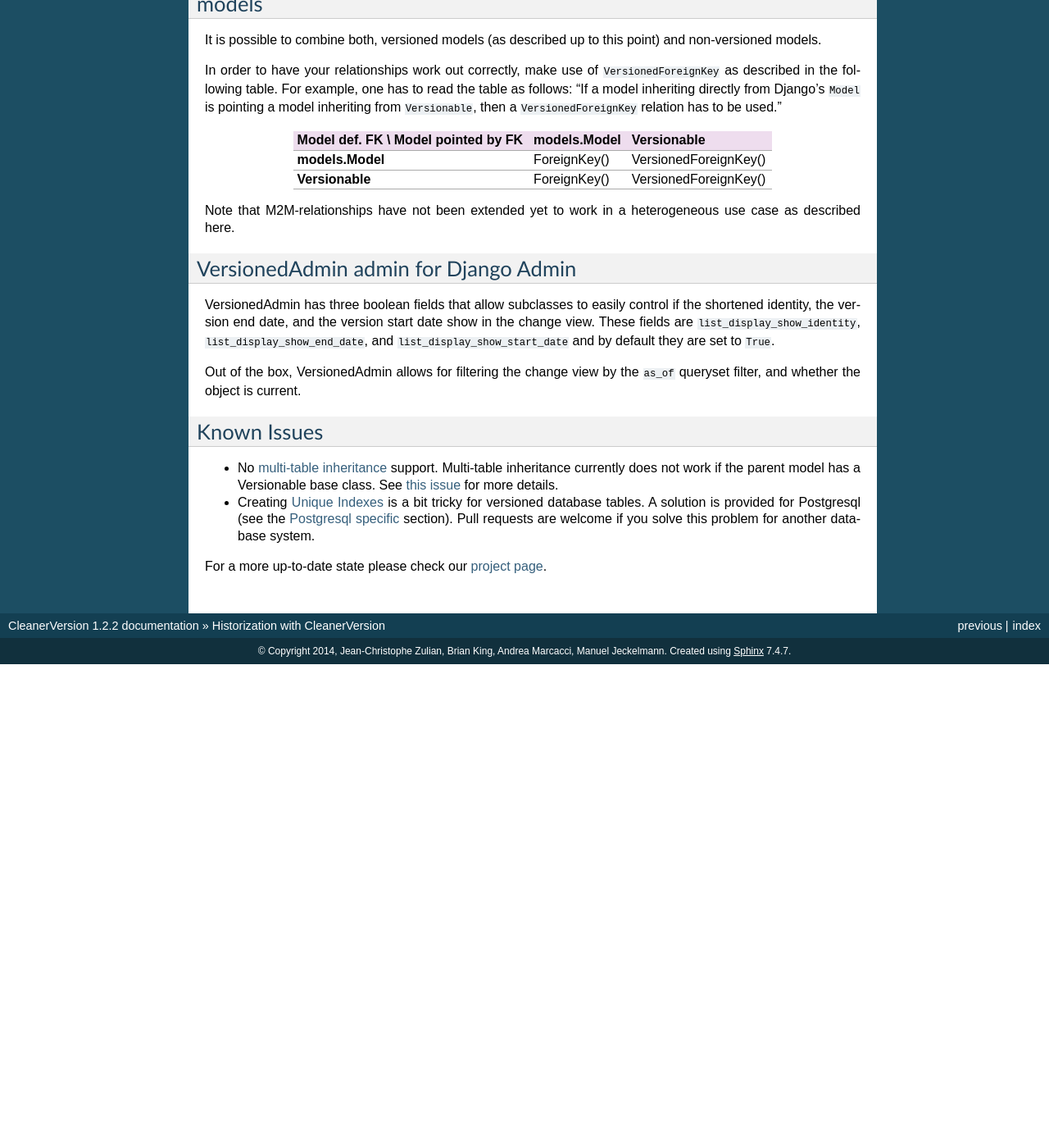
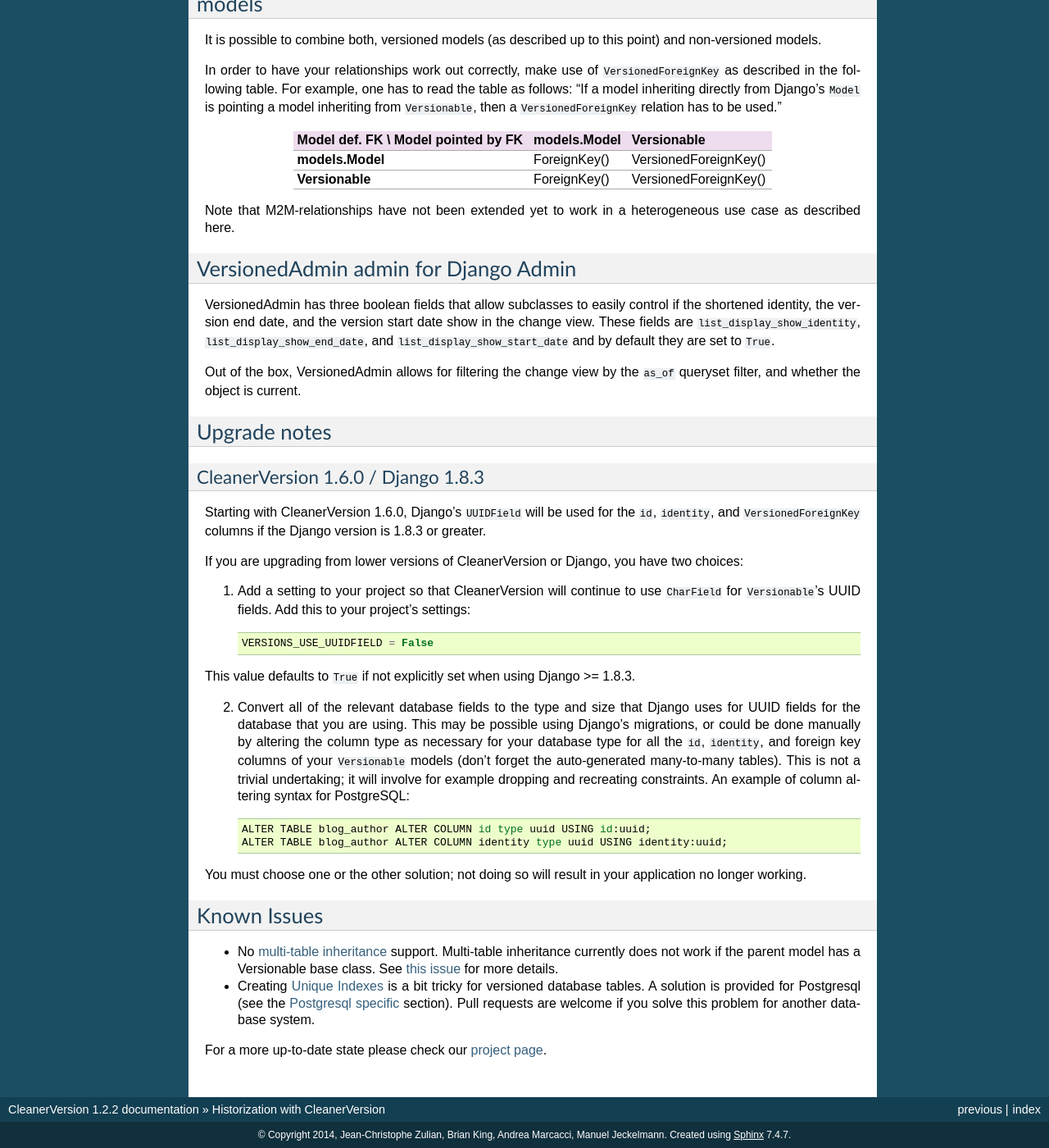
Before and after one commit to swisscom/cleanerversion, a Sphinx documentation site: the page built from docs/doc/historization_with_cleanerversion.rst, in a window 1280 px wide and 1400 px high, scrolled down 12778 px. Shown: the whole window at 82% size. Built offline with Sphinx 7.4.7, drawn with Linux system fonts in a browser that asks for light colours; before the commit the page ends 13588 px from its top, so only the background shows below that; some of the changed text lies outside the part shown.

Commit message:
Add upgrade notes for UUID fields

```diff
--- a/docs/doc/historization_with_cleanerversion.rst
+++ b/docs/doc/historization_with_cleanerversion.rst
@@ -700,6 +700,34 @@ end date, and the version start date show in the change view. These fields are `
 Out of the box, VersionedAdmin allows for filtering the change view by the ``as_of`` queryset filter, and whether the
 object is current.
 
+Upgrade notes
+=============
+CleanerVersion 1.6.0 / Django 1.8.3
+-----------------------------------
+Starting with CleanerVersion 1.6.0, Django's ``UUIDField`` will be used for the ``id``, ``identity``,
+and ``VersionedForeignKey`` columns if the Django version is 1.8.3 or greater.
+
+If you are upgrading from lower versions of CleanerVersion or Django, you have two choices:
+
+1. Add a setting to your project so that CleanerVersion will continue to use ``CharField`` for ``Versionable``'s
+   UUID fields. Add this to your project's settings::
+
+       VERSIONS_USE_UUIDFIELD = False
+
+This value defaults to ``True`` if not explicitly set when using Django >= 1.8.3.
+
+2. Convert all of the relevant database fields to the type and size that Django uses for UUID fields for the
+   database that you are using.  This may be possible using Django's migrations, or could be done manually by
+   altering the column type as necessary for your database type for all the  ``id``, ``identity``, and
+   foreign key columns of your ``Versionable`` models (don't forget the auto-generated many-to-many tables).
+   This is not a trivial undertaking; it will involve for example dropping and recreating constraints.
+   An example of column altering syntax for PostgreSQL::
+
+       ALTER TABLE blog_author ALTER COLUMN id type uuid USING id:uuid;
+       ALTER TABLE blog_author ALTER COLUMN identity type uuid USING identity:uuid;
+
+You must choose one or the other solution; not doing so will result in your application no longer working.
+
 Known Issues
 ============
 
```
